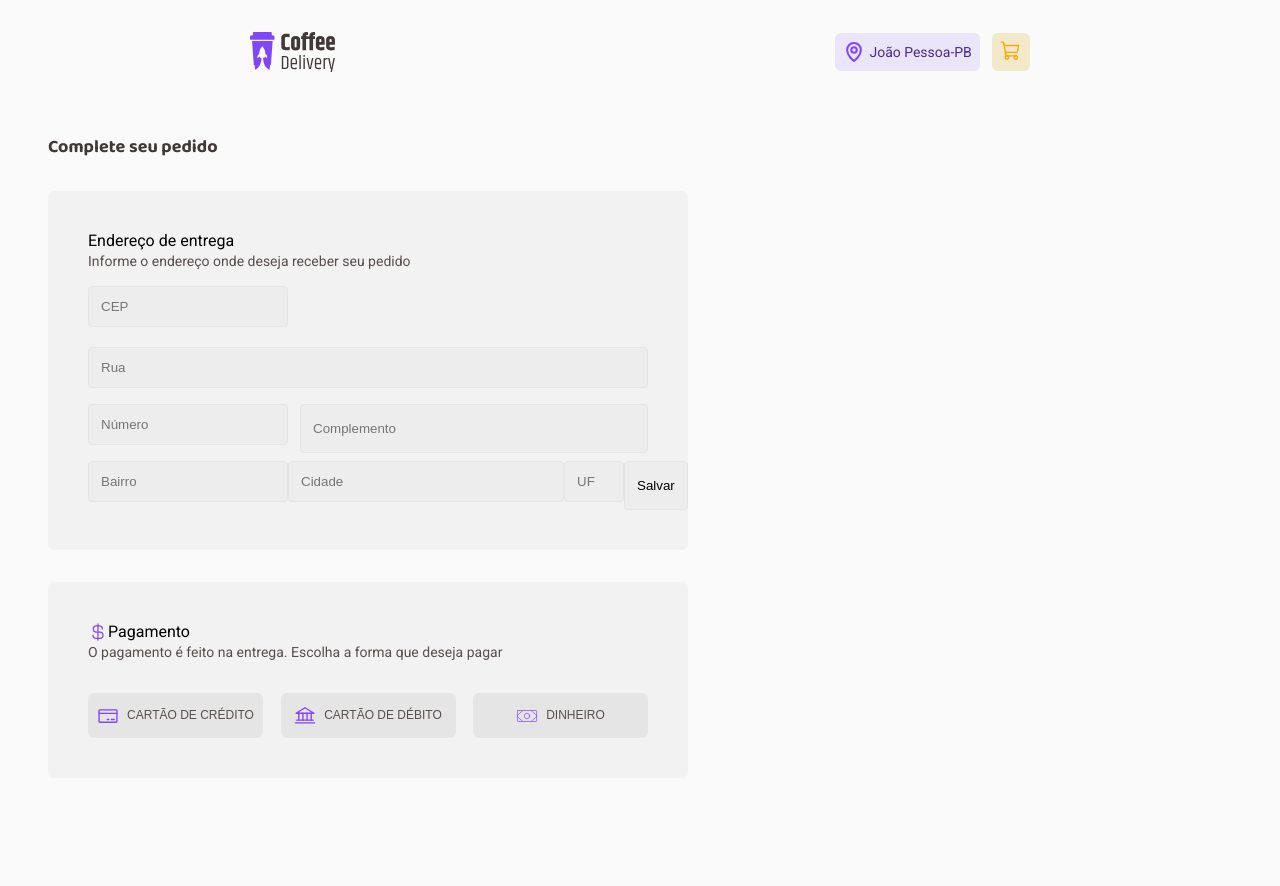
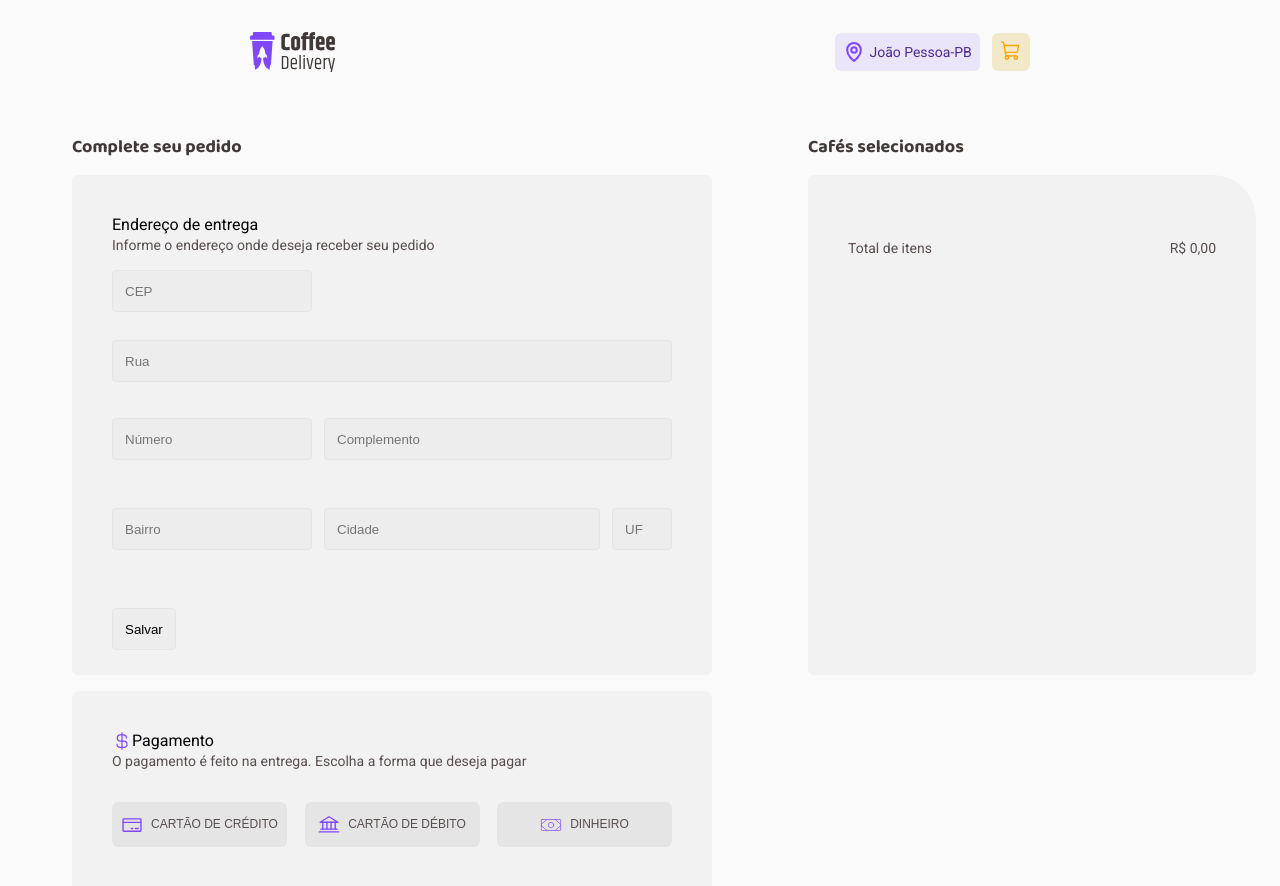
Before and after one commit to portfolio-lucas/coffe-delivery, a React (Vite) app: page /checkout/1/finished in a window 1280 px wide. Shown: the top 886 px of the page. Before the commit the page ends 800 px from the top, so only its background shows below. Built offline with nearby package versions, Linux system fonts and the light colour scheme.

Commit message:
update checkout page

```diff
--- /dev/null
+++ b/src/Pages/Checkout/ButtonAddRemove.tsx
@@ -0,0 +1,61 @@
+import React, { useCallback, useContext, useEffect } from "react";
+import { BoxButton, QuantityButton } from "./style";
+import { useQuantity } from "../../Hooks/UseQuantity/useQuantity";
+import { ProductsContext } from "../../context/Products/ProductsContext";
+import { CoffesProps } from "../Home/lists";
+
+interface ButtonAddRemoveProps {
+  coffe: CoffesProps;
+  quantity: number;
+}
+
+const ButtonAddRemove: React.FC<ButtonAddRemoveProps> = ({
+  coffe,
+  quantity,
+}) => {
+  const { quantityCoffe, decreaseTheQuantity, increaseTheQuantity } =
+    useQuantity({
+      quantity,
+    });
+
+  const { addProductToShortlist } = useContext(ProductsContext);
+
+  const updateProduct = useCallback(() => {
+    let newPrice = 9.9 * quantityCoffe;
+
+    const newProduct: CoffesProps = {
+      ...coffe,
+      quantity: quantityCoffe,
+      price: newPrice,
+    };
+
+    addProductToShortlist(newProduct);
+  }, [quantityCoffe]);
+
+  useEffect(() => {
+    updateProduct();
+  }, [updateProduct]);
+
+  return (
+    <BoxButton>
+      <QuantityButton
+        disabled={quantityCoffe === 1}
+        onClick={() => {
+          decreaseTheQuantity();
+        }}
+      >
+        -
+      </QuantityButton>
+      <p>{quantityCoffe}</p>
+      <QuantityButton
+        onClick={() => {
+          increaseTheQuantity();
+        }}
+      >
+        +
+      </QuantityButton>
+    </BoxButton>
+  );
+};
+
+export default ButtonAddRemove;
--- /dev/null
+++ b/src/Pages/Checkout/Item.tsx
@@ -0,0 +1,47 @@
+import React, { useContext, useEffect } from "react";
+import { CoffesProps } from "../Home/lists";
+import ButtonAddRemove from "./ButtonAddRemove";
+import { BoxButton, RemoveButton } from "./style";
+import { Trash } from "phosphor-react";
+import { ProductsContext } from "../../context/Products/ProductsContext";
+
+interface ItemProps {
+  product: CoffesProps;
+}
+
+const Item: React.FC<ItemProps> = ({ product }) => {
+  const { removeProductToShortlist } = useContext(ProductsContext);
+
+  return (
+    <div
+      style={{
+        display: "flex",
+        flexDirection: "column",
+        gap: "0.4rem",
+      }}
+    >
+      <div
+        style={{
+          display: "flex",
+          alignItems: "center",
+          gap: "10rem",
+        }}
+      >
+        <p>{product.title}</p>
+        <span>R$ {product.price.toFixed(2)}</span>
+      </div>
+
+      <div style={{ display: "flex", gap: "1rem" }}>
+        <ButtonAddRemove coffe={product} quantity={product.quantity} />
+
+        <BoxButton>
+          <RemoveButton onClick={() => removeProductToShortlist(product)}>
+            <Trash size={20} weight="bold" color="#8047F8" />
+          </RemoveButton>
+        </BoxButton>
+      </div>
+    </div>
+  );
+};
+
+export default Item;
--- a/src/Pages/Checkout/index.tsx
+++ b/src/Pages/Checkout/index.tsx
@@ -1,31 +1,71 @@
-import { Bank, CreditCard, CurrencyDollar, Money } from "phosphor-react";
+import { Bank, CreditCard, CurrencyDollar, Money, Trash } from "phosphor-react";
 import { Header } from "../../components/Header";
-import { CheckoutContainer, CompleteOrder, FormOfPayment } from "./style";
+import {
+  CheckoutContainer,
+  CoffeItem,
+  CoffesList,
+  CoffesSelectedContainer,
+  CompleteOrder,
+  Divisor,
+  FormOfPayment,
+  InputForm,
+  OrderSummary,
+  OrderTotalItems,
+} from "./style";
 import { useForm } from "react-hook-form";
-import { yupResolver } from '@hookform/resolvers/yup';
+import { yupResolver } from "@hookform/resolvers/yup";
 import * as yup from "yup";
+import { OrderContext } from "../../context/Order/OrderContext";
+import { useContext, useEffect } from "react";
+import { ProductsContext } from "../../context/Products/ProductsContext";
+import Item from "./Item";
 
-const validation = yup.object({
-  CEP: yup.number().max(8).positive().required("Você deve digitar um número"),
-  ROAD: yup.string().required("Você deve digitar o nome da sua rua"),
-  NumberHome: yup.number().required("Você deve digitar o número da sua casa"),
+const validation = yup
+  .object({
+    CEP: yup
+      .string()
+      .min(8, "O número deve ter no mínimo 8 caracteres")
+      .max(8, "O número deve ter no máixmo 8 caracteres")
+      .required("Você deve digitar um número"),
+    address: yup.string().required("Você deve digitar o nome da sua rua"),
+    NumberHome: yup
+      .string()
+      .required("Você deve digitar o número da sua casa")
+      .min(1, "VocÊ deve digitar no mínimo 1 caractere"),
     Complement: yup.string(),
-  NEIGHBORHOOD: yup.string().required("Você deve digitar o nome do seu bairro"),
+    NEIGHBORHOOD: yup
+      .string()
+      .required("Você deve digitar o nome do seu bairro"),
     CITY: yup.string().required("Você deve digitar o nome da sua cidade"),
-  FEDERATIVE: yup.string().required("Você deve digitar a sigla do seu estado"),
-}).required();
+    FEDERATIVE: yup.string().required("Sigla do seu estado"),
+  })
+  .required();
 type FormData = yup.InferType<typeof validation>;
 
 export function Checkout() {
-  const { register, handleSubmit, formState: { errors } } = useForm<FormData>({
-    resolver: yupResolver(validation)
+  const {
+    register,
+    handleSubmit,
+    formState: { errors },
+  } = useForm<FormData>({
+    resolver: yupResolver(validation),
   });
   const onSubmit = (data: FormData) => console.log(data);
+
+  const { order } = useContext(OrderContext);
+
+  const { calcTotalValue } = useContext(ProductsContext);
+
+  useEffect(() => {
+    calcTotalValue();
+  }, [calcTotalValue]);
 
   return (
     <CheckoutContainer>
       <Header />
 
+      <div style={{ display: "flex", justifyContent: "space-around" }}>
+        <div style={{ display: "flex", flexDirection: "column", gap: "1rem" }}>
           <h1>Complete seu pedido</h1>
 
           <CompleteOrder>
@@ -35,57 +75,92 @@ export function Checkout() {
             <p>Informe o endereço onde deseja receber seu pedido</p>
 
             <form onSubmit={handleSubmit(onSubmit)}>
+              {/* CEP e RUA */}
               <div className="primaryBlock">
-            <div>
-              <input placeholder="CEP" {...register("CEP")}  className="cep" />
+                <div className="block">
+                  <InputForm
+                    type="text"
+                    placeholder="CEP"
+                    {...register("CEP")}
+                    className="cep"
+                  />
                   <p className="errorMessage">{errors.CEP?.message}</p>
                 </div>
 
-            <div>
-              <input placeholder="Rua" {...register("ROAD")} className="road" />
-              <p className="errorMessage">{errors.ROAD?.message}</p>
+                <div className="block">
+                  <InputForm
+                    placeholder="Rua"
+                    {...register("address")}
+                    className="address"
+                  />
+                  <p className="errorMessage">{errors.address?.message}</p>
                 </div>
               </div>
 
+              {/* NÚMERO e COMPLEMENTO */}
               <div className="secondBlock">
-            <div>
-              <input placeholder="Número" {...register("NumberHome")} className="numberHome" />
+                <div className="block">
+                  <InputForm
+                    placeholder="Número"
+                    {...register("NumberHome")}
+                    className="numberHome"
+                  />
                   <p className="errorMessage">{errors.NumberHome?.message}</p>
                 </div>
 
-            <input placeholder="Complemento" {...register("Complement")} className="complement" />
+                <div className="block">
+                  <InputForm
+                    placeholder="Complemento"
+                    {...register("Complement")}
+                    className="complement"
+                  />
+                </div>
               </div>
 
+              {/* BAIRRO e CIDADE e UF */}
               <div className="thirdBlock">
-            <div>
-              <input placeholder="Bairro" {...register("NEIGHBORHOOD")} className="neighborhood" />
+                <div className="block">
+                  <InputForm
+                    placeholder="Bairro"
+                    {...register("NEIGHBORHOOD")}
+                    className="neighborhood"
+                  />
                   <p className="errorMessage">{errors.NEIGHBORHOOD?.message}</p>
                 </div>
 
-            <div>
-              <input placeholder="Cidade" {...register("CITY")} className="city" />
+                <div className="block">
+                  <InputForm
+                    placeholder="Cidade"
+                    {...register("CITY")}
+                    className="city"
+                  />
                   <p className="errorMessage">{errors.CITY?.message}</p>
                 </div>
 
-            <div>
-              <input placeholder="UF" {...register("FEDERATIVE")} maxLength={2} className="federativeUnit" />
+                <div className="block">
+                  <InputForm
+                    placeholder="UF"
+                    {...register("FEDERATIVE")}
+                    maxLength={2}
+                    className="federativeUnit"
+                  />
                   <p className="errorMessage">{errors.FEDERATIVE?.message}</p>
                 </div>
+              </div>
 
-            <input type="submit" value="Salvar" />
-          </div>
+              <InputForm type="submit" value="Salvar" />
             </form>
-
           </CompleteOrder>
 
           <FormOfPayment>
-
-        <span style={{display: "flex"}}>
+            <span style={{ display: "flex" }}>
               <CurrencyDollar size={20} color="#8047F8" />
               Pagamento
             </span>
 
-        <p>O pagamento é feito na entrega. Escolha a forma que deseja pagar</p>
+            <p>
+              O pagamento é feito na entrega. Escolha a forma que deseja pagar
+            </p>
 
             <form>
               <div>
@@ -105,8 +180,34 @@ export function Checkout() {
                 </button>
               </div>
             </form>
+          </FormOfPayment>
+        </div>
 
-      </FormOfPayment>
+        <div style={{ display: "flex", flexDirection: "column", gap: "1rem" }}>
+          <h1>Cafés selecionados</h1>
+
+          <CoffesSelectedContainer>
+            <CoffesList>
+              {order &&
+                order.chosenProducts.map((product) => (
+                  <>
+                    <CoffeItem key={product.id}>
+                      <Item product={product} />
+                    </CoffeItem>
+                    <Divisor />
+                  </>
+                ))}
+            </CoffesList>
+
+            <OrderSummary>
+              <OrderTotalItems>
+                <span>Total de itens</span>
+                <span>R$ {calcTotalValue().toFixed(2).replace(".", ",")}</span>
+              </OrderTotalItems>
+            </OrderSummary>
+          </CoffesSelectedContainer>
+        </div>
+      </div>
     </CheckoutContainer>
-  )
+  );
 }
--- a/src/Pages/Checkout/style.ts
+++ b/src/Pages/Checkout/style.ts
@@ -18,7 +18,7 @@ export const CheckoutContainer = styled.div`
 
 export const CompleteOrder = styled.div`
   width: 640px;
-  heigth: 370px;
+  height: 500px;
   padding: 40px;
   background: #F3F2F2;
   border-radius: 6px;
@@ -34,33 +34,32 @@ export const CompleteOrder = styled.div`
     color: #574F4D;
   }
 
-  .errorMessage {
-    color: #B40404;
-    font-size: 12px;
-    font-weight: bold;
-    margin-top: 0.5rem;
-    margin-left: 2px;
-  }
-
-  input {
-    padding: 12px;
-    border: 1px solid #E6E5E5;
-    border-radius: 4px;
-    background: #EEEDED;
-  }
 
   .primaryBlock {
     margin-top: 1rem;
     display: flex;
     flex-direction: column;
-    gap: 12px;
 
     .cep {
       width: 200px;
     }
 
-    .road {
+    .address {
       width: 560px;
+    }
+
+      .block {
+        min-height: 70px;
+        display: flex;
+        flex-direction: column;
+
+        .errorMessage {
+          color: #B40404;
+          font-size: 12px;
+          font-weight: 500;
+          margin-top: 0.5rem;
+          margin-left: 2px;
+        }
     }
   }
 
@@ -76,12 +75,28 @@ export const CompleteOrder = styled.div`
     .complement {
       width: 348px;
     }
+
+    .block {
+      height: 82px;
+      display: flex;
+      flex-direction: column;
+
+      .errorMessage {
+        color: #B40404;
+        font-size: 12px;
+        font-weight: 500;
+        margin-top: 0.5rem;
+        margin-left: 2px;
+      }
+    }
+
   }
 
   .thirdBlock {
     margin-top: 0.5rem;
+    max-width: 620px;
     display: flex;
-    justify-content: space-between;
+    gap: 12px;
 
     .neighborhood {
       width: 200px;
@@ -94,16 +109,42 @@ export const CompleteOrder = styled.div`
     .federativeUnit {
       width: 60px;
     }
+
+    .block {
+      height: 100px;
+      display: flex;
+      flex-direction: column;
+
+      .errorMessage {
+        color: #B40404;
+        font-size: 12px;
+        font-weight: 500;
+        margin-top: 0.5rem;
+        margin-left: 2px;
+      }
+    }
+
   }
+`
+
+
+
+export const InputForm = styled.input`
+  padding: 12px;
+  border: 1px solid #E6E5E5;
+  border-radius: 4px;
+  background: #EEEDED;
+  height: 42px;
 `
 
 export const FormOfPayment = styled.div`
   width: 640px;
-  heigth: 205px;
+  height: 205px;
   padding: 40px;
   background: #F3F2F2;
   border-radius: 6px;
   margin-left: 3rem;
+  margin-bottom: 10px;
 
   span, p {
     font-size: 16px;
@@ -139,3 +180,95 @@ export const FormOfPayment = styled.div`
     justify-content: space-between;
   }
 `
+
+export const CoffesSelectedContainer = styled.div`
+    width: 448px;
+    height: 500px;
+    padding: 40px;
+    background: #F3F2F2;
+    border-radius: 6px;
+    border-top-right-radius: 44px;
+    margin-left: 3rem;
+
+    h1 {
+      margin-left: initial;
+    }
+`
+
+export const CoffesList = styled.div`
+  display: flex;
+  flex-direction: column;
+  gap: 2rem;
+`
+
+export const Divisor = styled.div`
+  width: 100%;
+  border-bottom: 1px solid;
+  border-color: #e6e5e5;
+`
+
+export const CoffeItem = styled.div`
+  display: flex;
+  align-items: center;
+  justify-content: space-between;
+
+  span {
+    font-size: 14px;
+    font-weight: 700;
+    line-height: 130%;
+    color: #574F4D;
+  }
+`
+
+export const BoxButton = styled.div`
+  height: 32px;
+  width: 72px;
+  display: flex;
+  align-items: center;
+  justify-content: center;
+  gap: 12px;
+  background-color: #e6e5e5;
+  border-radius: 6px;
+
+
+`
+
+export const QuantityButton = styled.button`
+  background: none;
+  border: none;
+  font-size: 20px;
+  color: #8047F8;
+  cursor: pointer;
+`
+
+export const RemoveButton = styled.button`
+  background: none;
+  border: none;
+  font-size: 20px;
+  display: flex;
+  align-items: center;
+  justify-content: center;
+  cursor: pointer;
+
+  :hover {
+    background-color: #D8D8D8;
+  }
+`
+
+export const OrderSummary = styled.div`
+  margin-top: 24px;
+  display: flex;
+  flex-direction: column;
+  gap: 2rem;
+`
+
+export const OrderTotalItems = styled.div`
+  display: flex;
+  justify-content: space-between;
+
+  span {
+    font-size: 14px;
+    line-height: 130%;
+    color: #574F4D;
+  }
+`
```
Lines whose indentation alone changed are shown as unchanged.
